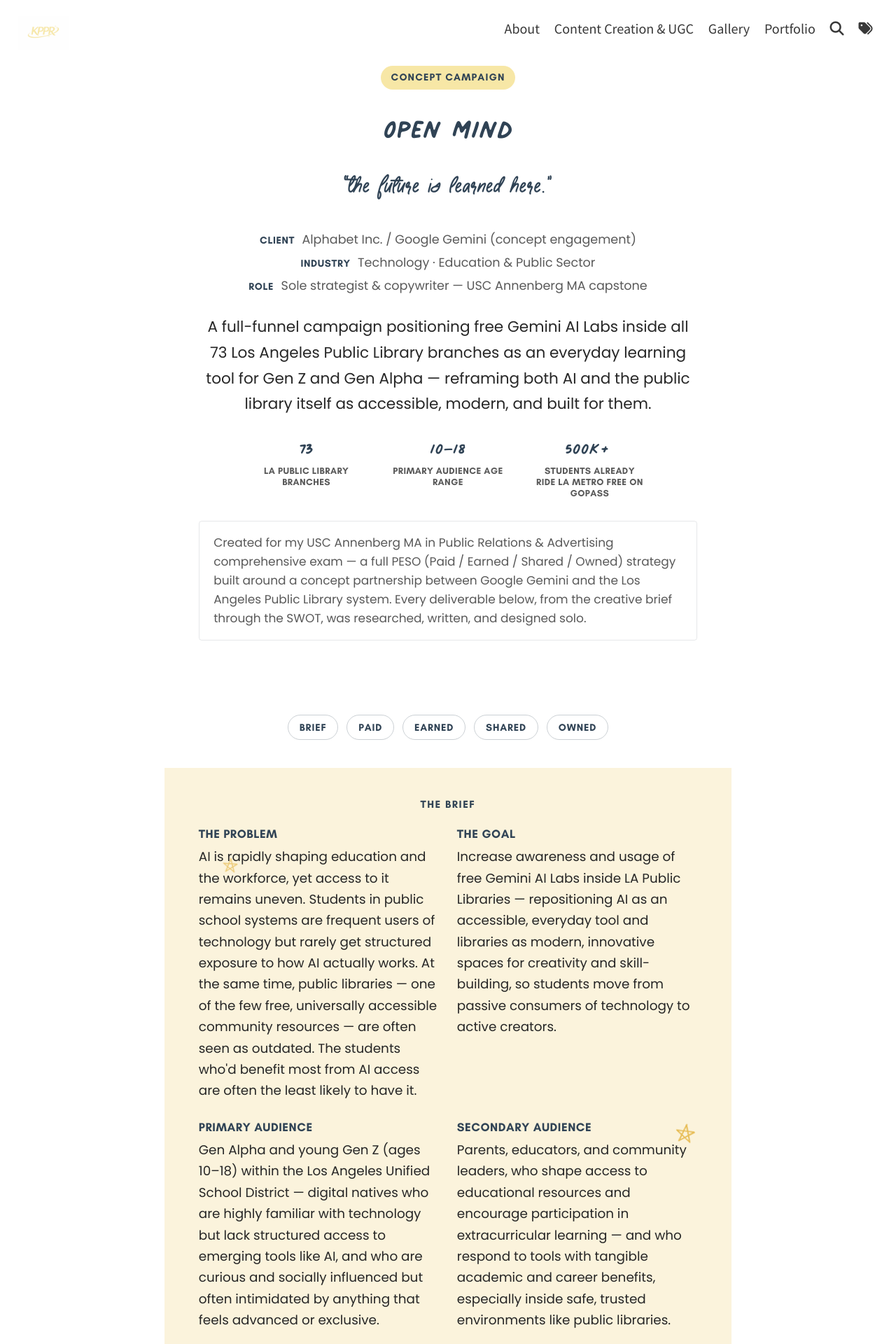
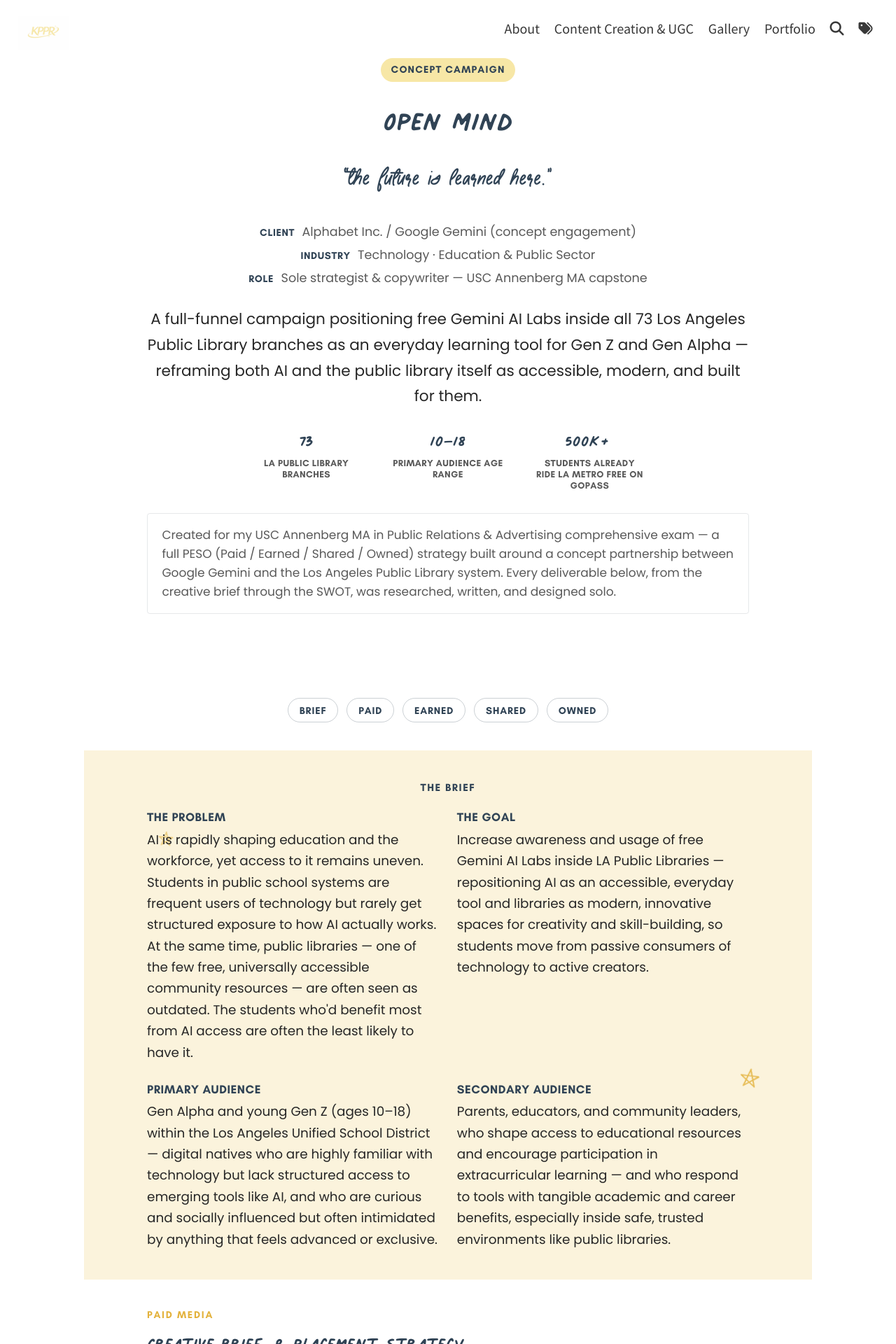
Before and after one commit to kipalacios/kipalacios.github.io, a Jekyll site: the page built from _portfolio/open-mind-campaign.md, in a window 1280 px wide. Shown: the top 1920 px of the page at 70% size. Built offline with Jekyll 4.4.1, drawn with Linux system fonts in a browser that asks for light colours; a script that is not in the unit is left out.

Commit message:
Fix real root cause of carousel image crop: theme padding on <article> tags
After a long dead-end chasing aspect-ratio/flex interactions, the actual
cause was much simpler: .project-carousel__slide is an <article> tag, and
the theme applies a responsive text-column padding to every <article>
(layouts/_posts.scss: article{@extend .comments}) — the same rule whose
float:left we'd already cancelled on .about-hero and .case-study, but
never the padding. That padding was quietly eating into the space
available to the carousel image, which is what actually caused the crop.

- padding:0 on .project-carousel__slide fixes the carousel
- padding:0 on .case-study fixes the Open Mind case study too, which had
  the same latent bug shrinking its content below the 1040px width set
  in an earlier commit
- kept the wrapper-div + padding-top(125%) 4:5 box for the carousel
  image, which is a more bulletproof technique than aspect-ratio here

```diff
--- a/_includes/home/project_carousel.liquid
+++ b/_includes/home/project_carousel.liquid
@@ -11,7 +11,9 @@
             <div class="project-carousel__track" data-carousel-track>
                 {% for item in site.portfolio %}
                 <article class="project-carousel__slide{% if forloop.first %} is-active{% endif %}" data-carousel-slide aria-hidden="{% if forloop.first %}false{% else %}true{% endif %}" aria-roledescription="slide" aria-label="{{ forloop.index }} of {{ forloop.length }}">
-                    <img class="project-carousel__image" src="{{ item.img | relative_url }}" alt="{{ item.title }}">
+                    <div class="project-carousel__image-wrap">
+                        <img class="project-carousel__image" src="{{ item.img | relative_url }}" alt="{{ item.title }}">
+                    </div>
                     <div class="project-carousel__caption">
                         <h3 class="project-carousel__title">{{ item.title }}</h3>
                         <p class="project-carousel__desc">{{ item.excerpt | strip_html | strip_newlines | truncate: 110 }}</p>
--- a/_sass/_custom.scss
+++ b/_sass/_custom.scss
@@ -64,6 +64,20 @@ $kppr-blue-deep:   #3D6EA6;   // decorative-only accent (sketched stars on the b
    account for here. */
 html {
   --background: #{$kppr-bg};
+}
+
+/* Type on Strap's base reset (_sass/base/_global.scss) adds 9% horizontal
+   padding to every <img>/<iframe>/<embed>/<object>/<video> on the page —
+   meant to keep an image inline in blog-post prose from touching the text
+   column's edges. It was silently insetting every custom photo component
+   on this site too (hero photos, carousels, case-study images, portfolio
+   cards) inside their own containers, shrinking what object-fit actually
+   had to work with. Reset it for real content areas; a future inline
+   blog-post image can still opt back into the theme's spacing on its own. */
+main.content img,
+main.content iframe,
+main.content video {
+  padding: 0;
 }
 
 /* Home banner: solid brand yellow instead of a background photo.
@@ -343,21 +357,52 @@ a.button.creator-bio__collab-cta {
     transition: transform 0.4s ease;
   }
 
+  /* This is an <article> tag, and the theme gives every <article> a
+     responsive horizontal padding meant for blog-post text columns
+     (article{@extend .comments} in layouts/_posts.scss, same rule whose
+     float:left we already cancel on .about-hero/.case-study) — cancel the
+     padding too, or it silently eats into the space the image and caption
+     actually have to work with. This was the real cause of the image
+     looking cropped/off-ratio, not the aspect-ratio math itself. */
   &__slide {
     flex: 0 0 100%;
     min-width: 0;
     display: flex;
     flex-direction: column;
+    padding: 0;
   }
 
   /* 4:5 — the standard Instagram feed "portrait post" ratio, instead of a
      fixed pixel height. The old 320px-tall crop was much wider/shorter than
      these images actually are, so it cropped in from the top and bottom and
      cut off text baked into the graphics themselves (e.g. the Open Mind
-     post's headline). 4:5 keeps far more of the image intact. */
+     post's headline). 4:5 keeps far more of the image intact.
+
+     aspect-ratio lives on this wrapper div rather than the <img> itself —
+     the <img> is a flex item (.project-carousel__slide is display:flex),
+     and Chrome collapses a flex item's width when aspect-ratio is set
+     directly on it instead of stretching to fill. Wrapping sidesteps that
+     entirely, same pattern already used by .portfolio-index__image-wrap. */
+  /* The `aspect-ratio` property + a percentage width was collapsing this
+     box's rendered width to a fraction of its container in this nested
+     flex context (track > slide > wrap), for reasons that resisted every
+     standard fix (min-width:0, flex-shrink:0, align-self, even removing
+     aspect-ratio itself made no difference to the already-resolved width).
+     The classic padding-top percentage technique sidesteps whatever that
+     was entirely — padding-top resolves against the element's own width,
+     which has a much simpler, long-established resolution path. */
+  &__image-wrap {
+    position: relative;
+    width: 100%;
+    padding-top: 125%; // 5/4 — a 4:5 box, expressed as height/width
+    overflow: hidden;
+  }
+
   &__image {
+    position: absolute;
+    inset: 0;
     width: 100%;
-    aspect-ratio: 4 / 5;
+    height: 100%;
     object-fit: cover;
     display: block;
   }
@@ -1469,6 +1514,11 @@ a.button.creator-bio__collab-cta {
   width: 100%;
   max-width: 1040px;
   margin: 0 auto;
+  /* Same theme article-padding as .project-carousel__slide above — this
+     was quietly shrinking the usable width below the 1040px just set,
+     since every inner section already brings its own $padding-medium
+     gutter and doesn't need the theme's on top of it. */
+  padding: 0;
 }
 
 .case-hero {
```
